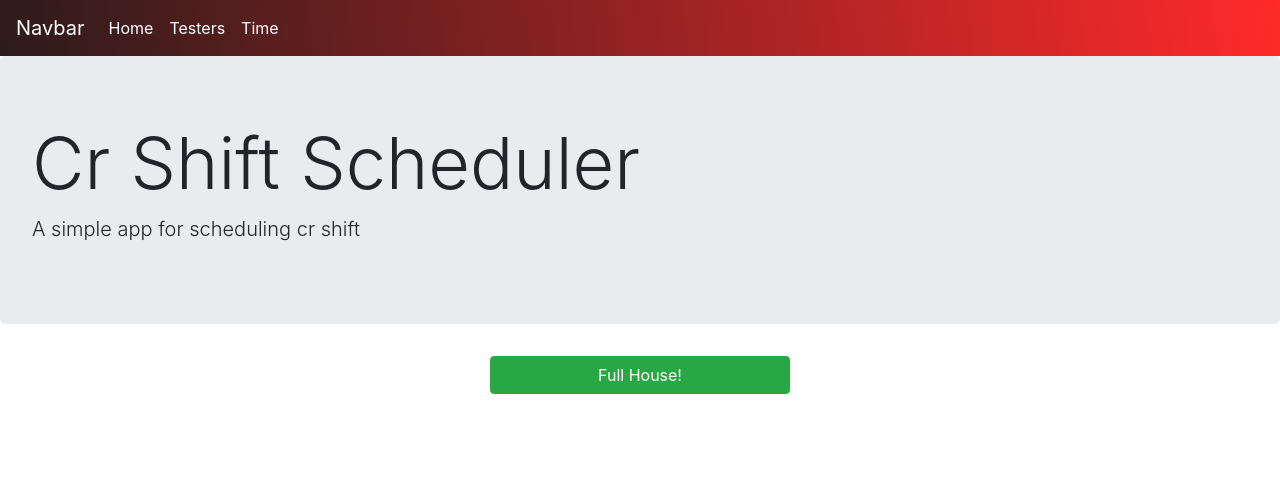
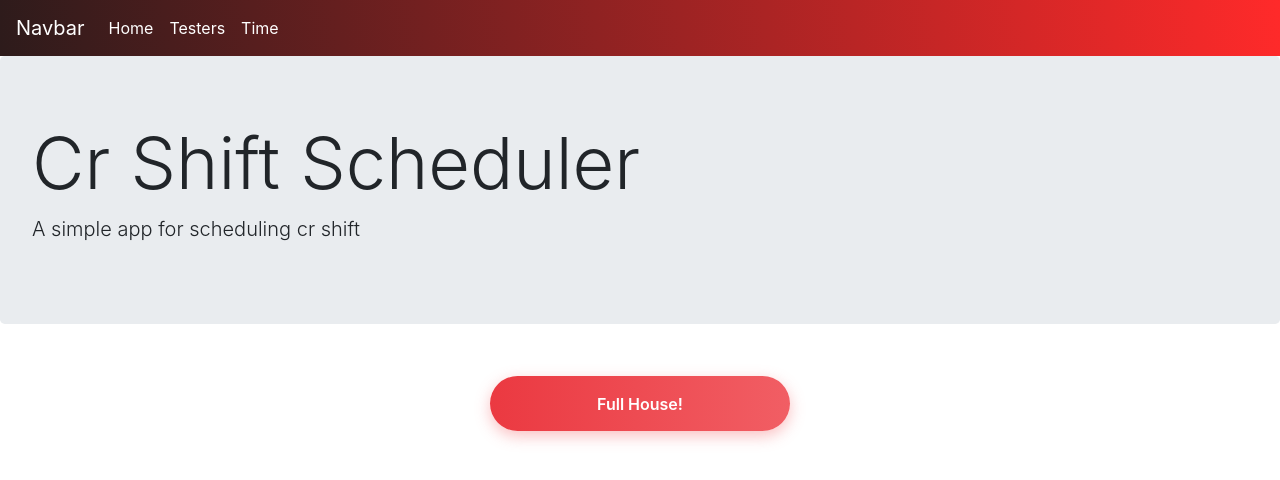
Before and after one commit to Mohmedvaid/cr-shift, a website: page public/html/index.html in a window 1280 px wide. Drawn offline with nearby package versions, Linux system fonts and the light colour scheme; files that its build step writes are made by us from their sources; no server answers.

Commit message:
added reset button animation

```diff
--- a/public/css/index.css
+++ b/public/css/index.css
@@ -1,29 +1,30 @@
-.container-main{
+.container-main {
     display: flex;
     flex-direction: column;
     align-items: center;
 }
 
-.schedule-container{
+.schedule-container {
     width: 100%;
     padding: 20px;
 }
 
 
-.Tester-container{
+.Tester-container {
     display: flex;
     width: 100%;
     padding: 5px;
     justify-content: center;
 }
 
-.tester-time, .tester-name{
+.tester-time,
+.tester-name {
     display: flex;
     align-items: center;
     justify-content: center;
 }
 
-.tester-name{
+.tester-name {
     white-space: nowrap;
     border-top: 2px solid black;
     border-bottom: 2px solid black;
@@ -31,7 +32,8 @@
     width: 100%;
     font-size: 25px;
 }
-.tester-time{
+
+.tester-time {
     height: 100px;
     width: 100%;
     margin: 0px;
@@ -41,7 +43,8 @@
     border-left: 2px solid black;
     padding: 20px;
 }
-.remove-btn{
+
+.remove-btn {
     height: 100px;
     width: 90px;
     border: 2px solid black;
@@ -52,6 +55,39 @@
 
 /* Buttons */
 /* Reset button */
-.reset-btn{
+.reset-btn {
     width: 300px;
+
+    font-size: 16px;
+    font-weight: 600;
+    color: #fff;
+    cursor: pointer;
+    margin: 20px;
+    height: 55px;
+    text-align: center;
+    border: none;
+    background-size: 300% 100%;
+
+    border-radius: 50px;
+    moz-transition: all .4s ease-in-out;
+    -o-transition: all .4s ease-in-out;
+    -webkit-transition: all .4s ease-in-out;
+    transition: all .4s ease-in-out;
+
+
+    background-image: linear-gradient(to right, #eb3941, #f15e64, #e14e53, #e2373f);
+    box-shadow: 0 5px 15px rgba(242, 97, 103, .4);
 }
+
+.reset-btn:hover {
+    color: white;
+    background-position: 100% 0;
+    moz-transition: all .4s ease-in-out;
+    -o-transition: all .4s ease-in-out;
+    -webkit-transition: all .4s ease-in-out;
+    transition: all .4s ease-in-out;
+}
+
+.reset-btn:focus {
+    outline: none;
+}
--- a/public/html/index.html
+++ b/public/html/index.html
@@ -40,7 +40,7 @@
         <p id="currentDay" class="lead"></p>
       </header>
       <div class="container-main">
-        <button type="button" class=" reset-btn btn btn-success">Full House!</button>
+        <button type="button" class=" reset-btn btn">Full House!</button>
       <!-- Timeblocks go here -->
         <div class="schedule-container"></div>
 
```
